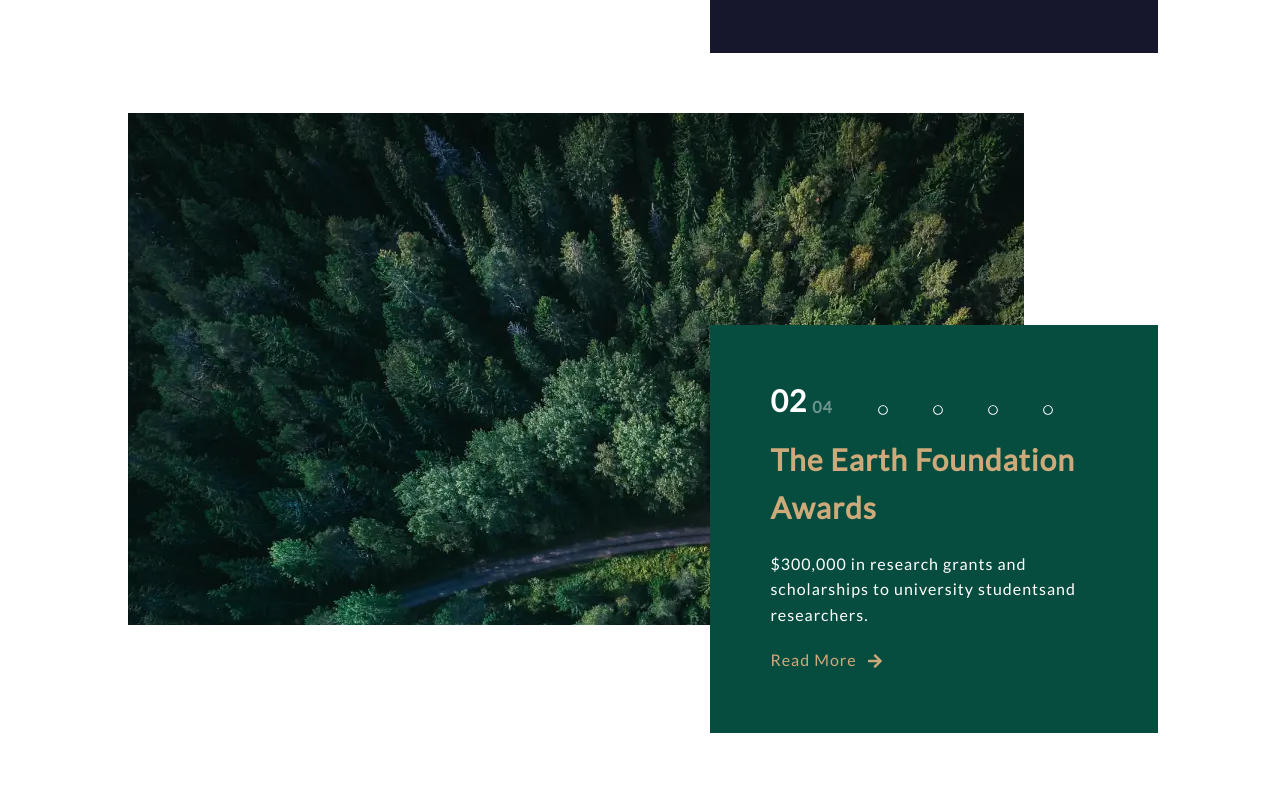
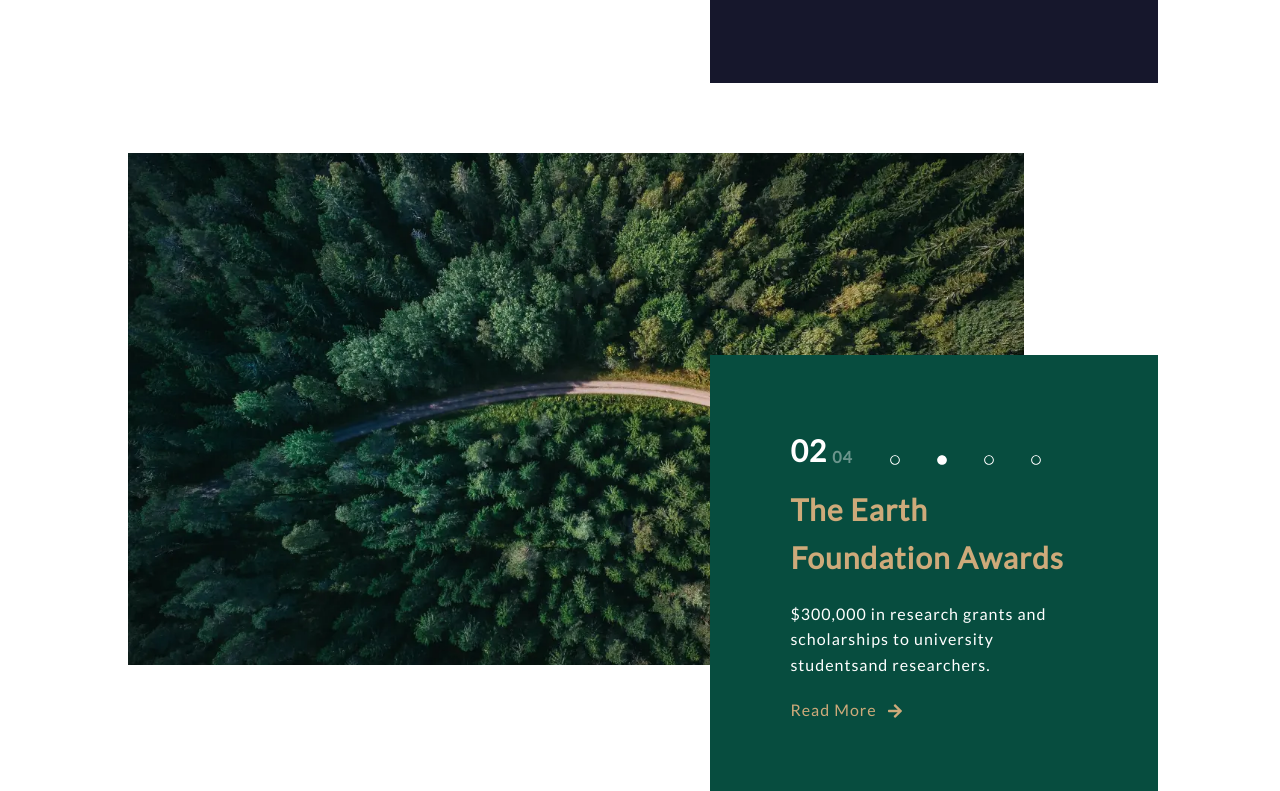
Before and after one commit to GaddMaster/earth-foundation, a Next.js app: page / in a window 1280 px wide. Shown: the part 1447-2238 px from the top of the page. Built offline with nearby package versions, Linux system fonts and the light colour scheme.

Commit message:
stashing

```diff
--- a/pages/index.js
+++ b/pages/index.js
@@ -4,6 +4,7 @@ import React, { PureComponent } from "react";
 import Head from "next/head";
 
 import Layout from "../components/Layout";
+import Latest from "../components/Latest";
 
 import { FontAwesomeIcon } from "@fortawesome/react-fontawesome";
 import { faCircle as solid, faArrowRight } from "@fortawesome/free-solid-svg-icons";
@@ -38,7 +39,7 @@ const Home = () => {
                         </div>
                     </div>
                     {content.home.map((item, index) => (
-                        <div className = {styles.board}>
+                        <div className = {styles.board} key = {index}>
                             <div className = {styles.banner} style = {{background:`url(${item.image})`}}></div>
                             <div className = {styles.block} style = {{background:item.background||"white"}}>
                                 <div className = {styles.padding}>
@@ -51,9 +52,9 @@ const Home = () => {
                                         </div>
                                         <div className = {styles.dots}>
                                             <FontAwesomeIcon icon = {index===0?solid:hollow} className = {styles.dot} />
-                                            <FontAwesomeIcon icon = {hollow} className = {styles.dot} />
-                                            <FontAwesomeIcon icon = {hollow} className = {styles.dot} />
-                                            <FontAwesomeIcon icon = {hollow} className = {styles.dot} />
+                                            <FontAwesomeIcon icon = {index===1?solid:hollow} className = {styles.dot} />
+                                            <FontAwesomeIcon icon = {index===2?solid:hollow} className = {styles.dot} />
+                                            <FontAwesomeIcon icon = {index===3?solid:hollow} className = {styles.dot} />
                                         </div>
                                     </div>
                                     <div className = {styles.label}>
@@ -70,6 +71,7 @@ const Home = () => {
                             </div>
                         </div>
                     ))}
+                    <Latest />
                 </div>
             </Layout>
         </motion.div>
--- a/styles/home.module.scss
+++ b/styles/home.module.scss
@@ -18,7 +18,7 @@
         background-repeat: no-repeat;
         background-size: cover;
         padding: 40px 40px 40px 40px;
-        margin: 0px 0px 40px 0px;
+        margin: 0px 0px 20px 0px;
         @media (min-width: $breakpoint) {
             height: calc(100vh - 120px);
             padding: 0px 20% 80px 20%;
@@ -56,32 +56,32 @@
 
         position: relative;
         height: 80vh;
-        margin: 40px 0px 40px 40px;
-        @media (min-width: $breakpoint) { margin: 40px 20% 40px 10%; }
+        margin: 20px 0px 40px 20px;
+        @media (min-width: $breakpoint) { margin: 40px 20% 80px 10%; }
 
         .banner {
             position: absolute;
             width: 100%;
             height: 80%;
             background-image: url("/images/space.jpg");
-            background-position: center;
-            background-repeat: no-repeat;
-            background-size: cover;
+            background-position: center !important;
+            background-repeat: no-repeat !important;
+            background-size: cover !important;
         }
 
         .block {
-            width: 80%;
+            width: calc(100% - 20px);
             position: absolute;
-            bottom: 20px;
+            bottom: -10px;
             right: 0px;
             @media (min-width: $breakpoint) {
                 width: 50%;
                 right: -15%;
             }
             .padding {
-                padding: 20px;
+                padding: 40px;
                 @media (min-width: $breakpoint) {
-                    padding: 60px;
+                    padding: 80px;
                 }
                 .pagination {
                     display: flex;
--- a/styles/latest.module.scss
+++ b/styles/latest.module.scss
@@ -2,8 +2,10 @@
 @import "./variables";
 
 .latest {
-    width: 100%;
+    max-width: 100%;
+    overflow-x: hidden;
     background: whitesmoke;
+    display: none;
     @media (min-width: $breakpoint) { position: relative; }
     .control {
         width: 60%;
```
